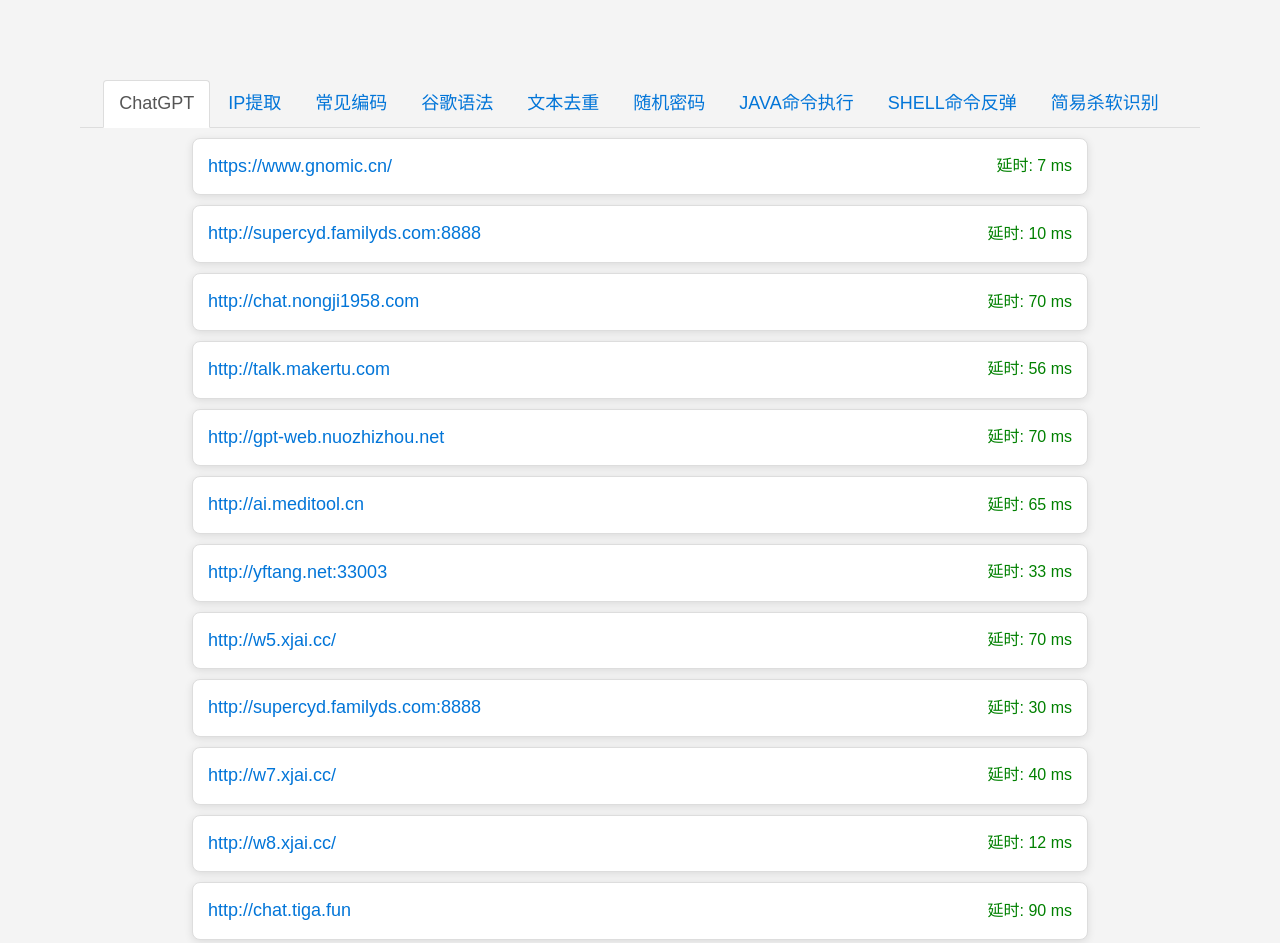
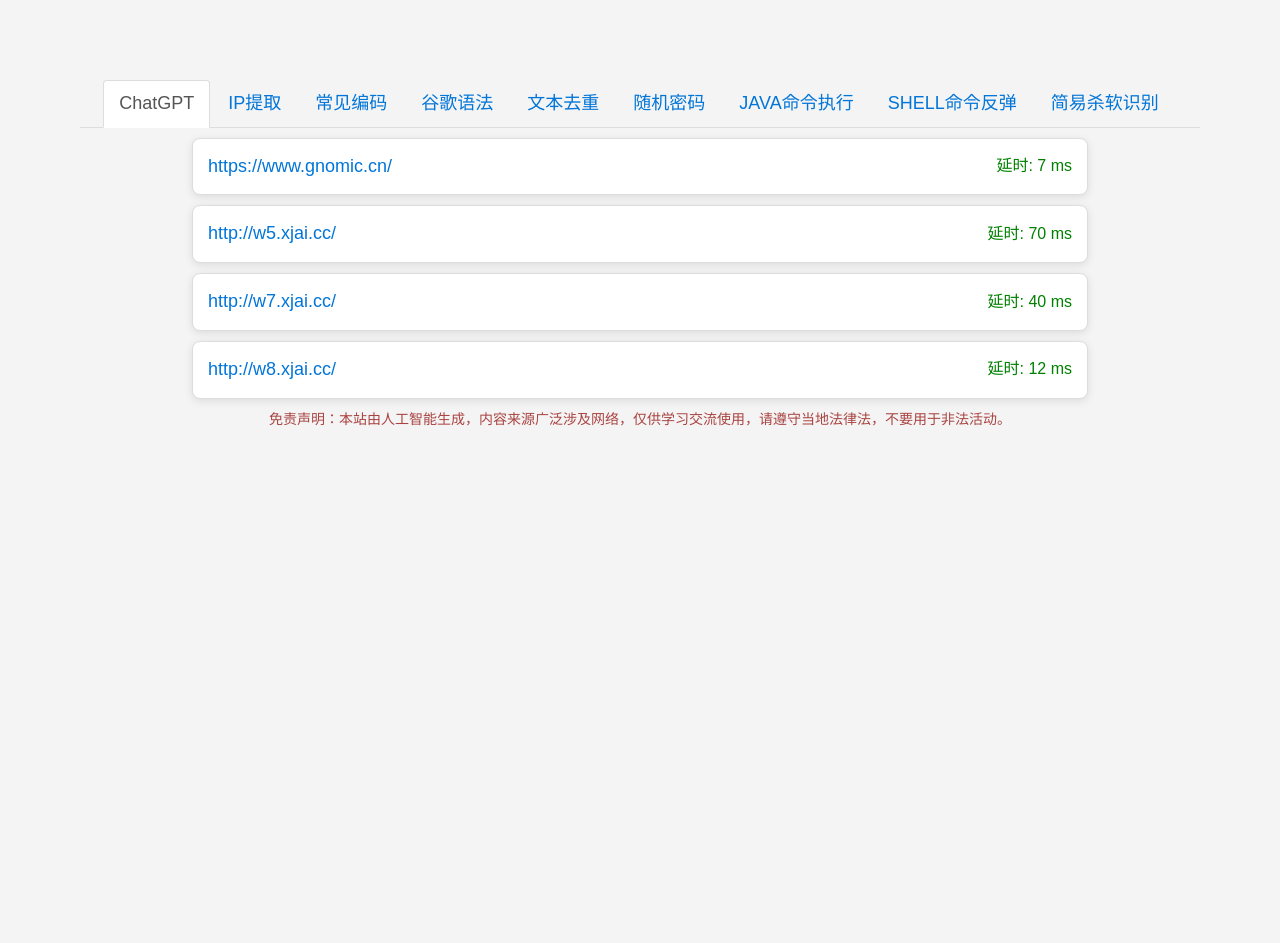
Before and after one commit to cpkkcb/Sectools, a plain HTML site: page index.html in a window 1280 px wide. Shown: the top 943 px of the page. After the commit the page ends 800 px from the top, so only its background shows below. Drawn offline with Linux system fonts and the light colour scheme.

Commit message:
Update index.html

```diff
--- a/index.html
+++ b/index.html
@@ -144,37 +144,10 @@
                     <a href="https://www.gnomic.cn/">https://www.gnomic.cn/</a>
                     <span class="delay">延时: 7 ms</span>
                 </div>
-                				<div class="link-container" onclick="window.location='http://supercyd.familyds.com:8888';">
-                    <a href="http://supercyd.familyds.com:8888">http://supercyd.familyds.com:8888</a>
-                    <span class="delay">延时: 10 ms</span>
-                </div>
-                <div class="link-container" onclick="window.location='http://chat.nongji1958.com';">
-                    <a href="http://chat.nongji1958.com">http://chat.nongji1958.com</a>
-                    <span class="delay">延时: 70 ms</span>
-                </div>
-                <div class="link-container" onclick="window.location='http://talk.makertu.com';">
-                    <a href="http://talk.makertu.com">http://talk.makertu.com</a>
-                    <span class="delay">延时: 56 ms</span>
-                </div>
-                <div class="link-container" onclick="window.location='http://gpt-web.nuozhizhou.net';">
-                    <a href="http://gpt-web.nuozhizhou.net">http://gpt-web.nuozhizhou.net</a>
-                    <span class="delay">延时: 70 ms</span>
-                </div>
-                <div class="link-container" onclick="window.location='http://ai.meditool.cn';">
-                    <a href="http://ai.meditool.cn">http://ai.meditool.cn</a>
-                    <span class="delay">延时: 65 ms</span>
-                </div>
-                <div class="link-container" onclick="window.location='http://yftang.net:33003';">
-                    <a href="http://yftang.net:33003">http://yftang.net:33003</a>
-                    <span class="delay">延时: 33 ms</span>
-                </div>
+
                   <div class="link-container" onclick="window.location='http://w5.xjai.cc/';">
                     <a href="http://w5.xjai.cc/">http://w5.xjai.cc/</a>
                     <span class="delay">延时: 70 ms</span>
-                </div>
-                  <div class="link-container" onclick="window.location='http://yftang.net:33003';">
-                    <a href="http://yftang.net:33003">http://supercyd.familyds.com:8888</a>
-                    <span class="delay">延时: 30 ms</span>
                 </div>
                   <div class="link-container" onclick="window.location='http://w7.xjai.cc/';">
                     <a href="http://w7.xjai.cc/">http://w7.xjai.cc/</a>
@@ -183,10 +156,6 @@
                   <div class="link-container" onclick="window.location='http://w8.xjai.cc/';">
                     <a href="http://w8.xjai.cc/">http://w8.xjai.cc/</a>
                     <span class="delay">延时: 12 ms</span>
-                </div>
-                  <div class="link-container" onclick="window.location='http://chat.tiga.fun';">
-                    <a href="http://chat.tiga.fun">http://chat.tiga.fun</a>
-                    <span class="delay">延时: 90 ms</span>
                 </div>
 
             </div>
```
